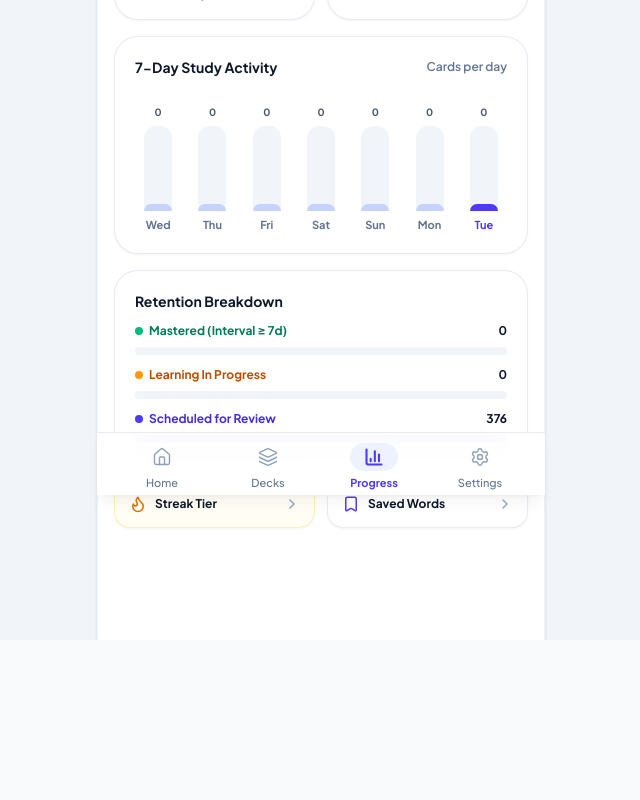
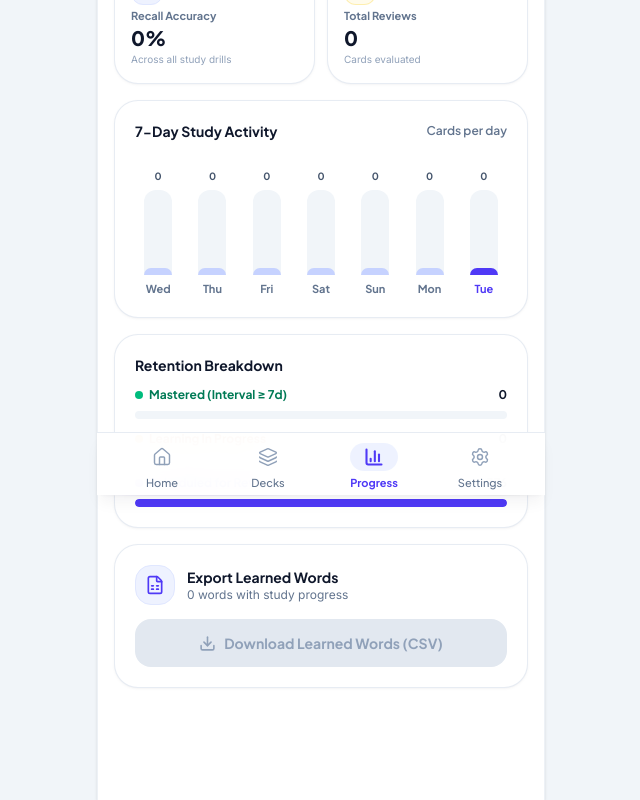
Before and after one commit to RussellJapheth/flash-two, a SvelteKit app: page /progress in a window 1280 px wide. Shown: the part 305-1105 px from the top of the page, without its empty margins (319-959 px from the left). Before the commit the page ends 945 px from the top, so only its background shows below. Built offline with nearby package versions, Linux system fonts and the light colour scheme.

Commit message:
feat(progress): reposition quick links and add learned words CSV export

```diff
--- a/src/routes/progress/+page.svelte
+++ b/src/routes/progress/+page.svelte
@@ -12,7 +12,17 @@
 	} from '$lib/utils/storage';
 	import { isCardMastered, isCardLearning, isCardDue } from '$lib/utils/srs';
 	import type { StreakStats } from '$lib/types';
-	import { Flag, ShieldCheck, History, Flame, ChevronRight, Bookmark } from 'lucide-svelte';
+	import {
+		Flag,
+		ShieldCheck,
+		History,
+		Flame,
+		ChevronRight,
+		Bookmark,
+		Download,
+		FileSpreadsheet,
+		Check
+	} from 'lucide-svelte';
 
 	let streakStats = $state<StreakStats>({
 		currentStreak: 0,
@@ -29,6 +39,8 @@
 	let dueWordsCount = $state(0);
 	let overallAccuracy = $state(0);
 	let weeklyActivity = $state<{ day: string; count: number; isToday: boolean }[]>([]);
+	let isExporting = $state(false);
+	let exportMessage = $state('');
 
 	async function loadProgressStats() {
 		const progress = await getAllProgress();
@@ -104,6 +116,164 @@
 		weeklyActivity = activity;
 	}
 
+	async function handleExportLearnedWords() {
+		if (isExporting) return;
+		isExporting = true;
+		exportMessage = '';
+
+		try {
+			const progress = await getAllProgress();
+			const chPacks = await getBuiltinPacks('chinese');
+			const frPacks = await getBuiltinPacks('french');
+			const customDecks = await getAllCustomDecks();
+
+			const allActivePacks = [
+				...chPacks.map((p) => ({
+					id: p.id,
+					title: p.title,
+					words: p.words,
+					lang: 'chinese' as const
+				})),
+				...frPacks.map((p) => ({
+					id: p.id,
+					title: p.title,
+					words: p.words,
+					lang: 'french' as const
+				})),
+				...customDecks.map((d) => ({
+					id: d.id,
+					title: d.name,
+					words: d.words,
+					lang: (d.language || 'chinese') as 'chinese' | 'french'
+				}))
+			];
+
+			const headers = [
+				'Language',
+				'Deck / Pack',
+				'Word #',
+				'Target Word',
+				'Pinyin / Phonetic',
+				'Part of Speech',
+				'English Meaning',
+				'Mastery Stage',
+				'Correct Reviews',
+				'Incorrect Reviews',
+				'Accuracy (%)',
+				'Interval (Days)',
+				'Repetitions',
+				'Last Reviewed',
+				'Example'
+			];
+
+			const rows: string[][] = [headers];
+			let exportCount = 0;
+
+			for (const pack of allActivePacks) {
+				for (const word of pack.words) {
+					const p = getWordProgress(progress, pack.id, word.No, pack.lang);
+					if (
+						p &&
+						(isCardMastered(p) ||
+							isCardLearning(p) ||
+							(p.correct || 0) + (p.wrong || 0) > 0 ||
+							(p.reps || 0) > 0)
+					) {
+						exportCount++;
+						const stage = isCardMastered(p) ? 'Mastered' : 'Learning';
+						const attempts = (p.correct || 0) + (p.wrong || 0);
+						const acc =
+							attempts > 0 ? `${Math.round(((p.correct || 0) / attempts) * 100)}%` : '0%';
+						const targetWord = word['Chinese Word'] || word['French Word'] || '';
+						const pinyin = word.Pinyin || '';
+						const pos = word['Part of Speech'] || '';
+						const meaning = word['English Meaning'] || '';
+						const lastReviewed = p.lastReviewed
+							? new Date(p.lastReviewed).toISOString().replace('T', ' ').substring(0, 19)
+							: '';
+						const example =
+							word['Example (Chinese + Pinyin)'] || word['Example (French)'] || '';
+
+						rows.push([
+							pack.lang === 'chinese' ? 'Chinese' : 'French',
+							pack.title,
+							String(word.No),
+							targetWord,
+							pinyin,
+							pos,
+							meaning,
+							stage,
+							String(p.correct || 0),
+							String(p.wrong || 0),
+							acc,
+							String(p.interval || 0),
+							String(p.reps || 0),
+							lastReviewed,
+							example
+						]);
+					}
+				}
+			}
+
+			if (exportCount === 0) {
+				exportMessage = 'No learned words yet to export.';
+				setTimeout(() => (exportMessage = ''), 3000);
+				isExporting = false;
+				return;
+			}
+
+			const csvContent = rows
+				.map((row) =>
+					row
+						.map((cell) => {
+							const str = cell ?? '';
+							if (
+								str.includes(',') ||
+								str.includes('"') ||
+								str.includes('\n') ||
+								str.includes('\r')
+							) {
+								return `"${str.replace(/"/g, '""')}"`;
+							}
+							return str;
+						})
+						.join(',')
+				)
+				.join('\r\n');
+
+			// UTF-8 BOM prefix (\uFEFF) ensures Excel, Numbers, and Google Sheets correctly display non-ASCII characters across Windows, Mac, iOS, and Android
+			const blob = new Blob(['\uFEFF' + csvContent], { type: 'text/csv;charset=utf-8;' });
+			const filename = `flashcards-learned-words-${new Date().toISOString().split('T')[0]}.csv`;
+
+			// Cross-platform download execution compatible with desktop browsers and mobile web
+			const url = URL.createObjectURL(blob);
+			const a = document.createElement('a');
+			a.href = url;
+			a.download = filename;
+			a.style.display = 'none';
+			document.body.appendChild(a);
+			a.click();
+
+			setTimeout(() => {
+				if (document.body.contains(a)) {
+					document.body.removeChild(a);
+				}
+				URL.revokeObjectURL(url);
+			}, 1500);
+
+			exportMessage = `Exported ${exportCount} learned words!`;
+			setTimeout(() => (exportMessage = ''), 3500);
+		} catch (e) {
+			console.error('Failed to export learned words CSV:', e);
+			exportMessage = 'Export failed. Please try again.';
+			setTimeout(() => (exportMessage = ''), 3500);
+		} finally {
+			isExporting = false;
+		}
+	}
+
+	let totalLearnedWords = $derived(masteredWordsCount + learningWordsCount);
+
 	let overallPercent = $derived(
 		totalWordsCount > 0 ? Math.round((masteredWordsCount / totalWordsCount) * 100) : 0
 	);
@@ -151,6 +321,31 @@
 			height="h-2.5"
 		/>
 	</section>
+
+	<!-- Quick Links (Streak Tier & Saved Words placed directly below Overall Mastery) -->
+	<div class="grid grid-cols-2 gap-3">
+		<a
+			href={resolve('/streak')}
+			class="shadow-card flex items-center justify-between rounded-2xl border border-amber-200/60 bg-amber-50/50 p-3.5 transition-colors hover:bg-amber-50"
+		>
+			<div class="flex items-center gap-2">
+				<Flame size={18} strokeWidth={2} class="text-amber-600" />
+				<span class="font-headline text-xs font-bold text-slate-900">Streak Tier</span>
+			</div>
+			<ChevronRight size={16} strokeWidth={2} class="text-slate-400" />
+		</a>
+
+		<a
+			href={resolve('/saved')}
+			class="shadow-card flex items-center justify-between rounded-2xl border border-slate-200/80 bg-white p-3.5 transition-colors hover:border-indigo-200 hover:bg-slate-50"
+		>
+			<div class="flex items-center gap-2">
+				<Bookmark size={18} strokeWidth={2} class="text-indigo-600" />
+				<span class="font-headline text-xs font-bold text-slate-900">Saved Words</span>
+			</div>
+			<ChevronRight size={16} strokeWidth={2} class="text-slate-400" />
+		</a>
+	</div>
 
 	<!-- Key Metrics Grid -->
 	<section class="grid grid-cols-2 gap-3">
@@ -270,28 +465,43 @@
 		</div>
 	</section>
 
-	<!-- Quick Links -->
-	<div class="grid grid-cols-2 gap-3">
-		<a
-			href={resolve('/streak')}
-			class="shadow-card flex items-center justify-between rounded-2xl border border-amber-200/60 bg-amber-50/50 p-3.5 transition-colors hover:bg-amber-50"
+	<!-- Export Learned Words Section -->
+	<section class="shadow-card space-y-3.5 rounded-3xl border border-slate-200/80 bg-white p-5">
+		<div class="flex items-start justify-between gap-3">
+			<div class="flex items-center gap-3">
+				<div
+					class="flex h-10 w-10 shrink-0 items-center justify-center rounded-2xl border border-indigo-100 bg-indigo-50 text-indigo-600"
+				>
+					<FileSpreadsheet size={20} strokeWidth={2} />
+				</div>
+				<div>
+					<h3 class="font-headline text-sm font-bold text-slate-900">Export Learned Words</h3>
+					<p class="font-sans text-xs text-slate-500">
+						{totalLearnedWords}
+						{totalLearnedWords === 1 ? 'word' : 'words'} with study progress
+					</p>
+				</div>
+			</div>
+
+			{#if exportMessage}
+				<span
+					class="flex items-center gap-1 rounded-full border border-emerald-200 bg-emerald-50 px-2.5 py-1 font-headline text-[11px] font-bold text-emerald-700"
+				>
+					<Check size={13} strokeWidth={2.5} />
+					{exportMessage}
+				</span>
+			{/if}
+		</div>
+
+		<button
+			type="button"
+			id="export-learned-words-btn"
+			onclick={handleExportLearnedWords}
+			disabled={isExporting || totalLearnedWords === 0}
+			class="shadow-primary-glow/20 flex h-12 w-full cursor-pointer items-center justify-center gap-2 rounded-2xl bg-indigo-600 font-headline text-sm font-bold text-white transition-all hover:bg-indigo-700 active:scale-[0.98] disabled:cursor-not-allowed disabled:bg-slate-200 disabled:text-slate-400 disabled:shadow-none"
 		>
-			<div class="flex items-center gap-2">
-				<Flame size={18} strokeWidth={2} class="text-amber-600" />
-				<span class="font-headline text-xs font-bold text-slate-900">Streak Tier</span>
-			</div>
-			<ChevronRight size={16} strokeWidth={2} class="text-slate-400" />
-		</a>
-
-		<a
-			href={resolve('/saved')}
-			class="shadow-card flex items-center justify-between rounded-2xl border border-slate-200/80 bg-white p-3.5 transition-colors hover:border-indigo-200 hover:bg-slate-50"
-		>
-			<div class="flex items-center gap-2">
-				<Bookmark size={18} strokeWidth={2} class="text-indigo-600" />
-				<span class="font-headline text-xs font-bold text-slate-900">Saved Words</span>
-			</div>
-			<ChevronRight size={16} strokeWidth={2} class="text-slate-400" />
-		</a>
-	</div>
+			<Download size={17} strokeWidth={2.25} />
+			{isExporting ? 'Generating CSV…' : 'Download Learned Words (CSV)'}
+		</button>
+	</section>
 </main>
```
